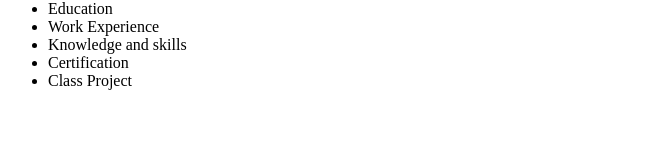
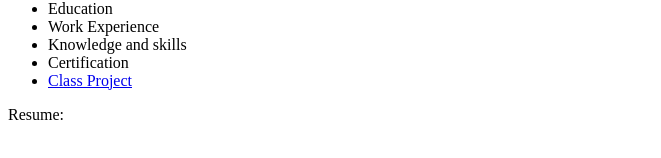
Before and after one commit to juanbarrera25/juanbarrera23.github.io, a plain HTML site: page index.html in a window 1280 px wide. Shown: the part 280-438 px from the top of the page, without its empty margins (0-661 px from the left). Drawn offline with Linux system fonts and the light colour scheme.

Commit message:
Update index.html

```diff
--- a/index.html
+++ b/index.html
@@ -20,9 +20,10 @@
                     <li>Work Experience</li>
                     <li>Knowledge and skills</li>
                     <li>Certification</li>
-                    <li>Class Project</li>
+                    <li><a href="#">Class Project</a></li>
                 </ul>
             </nav>
+            <p>Resume: <a href=''</p>
     </main>
 </body>
 </html>
```
